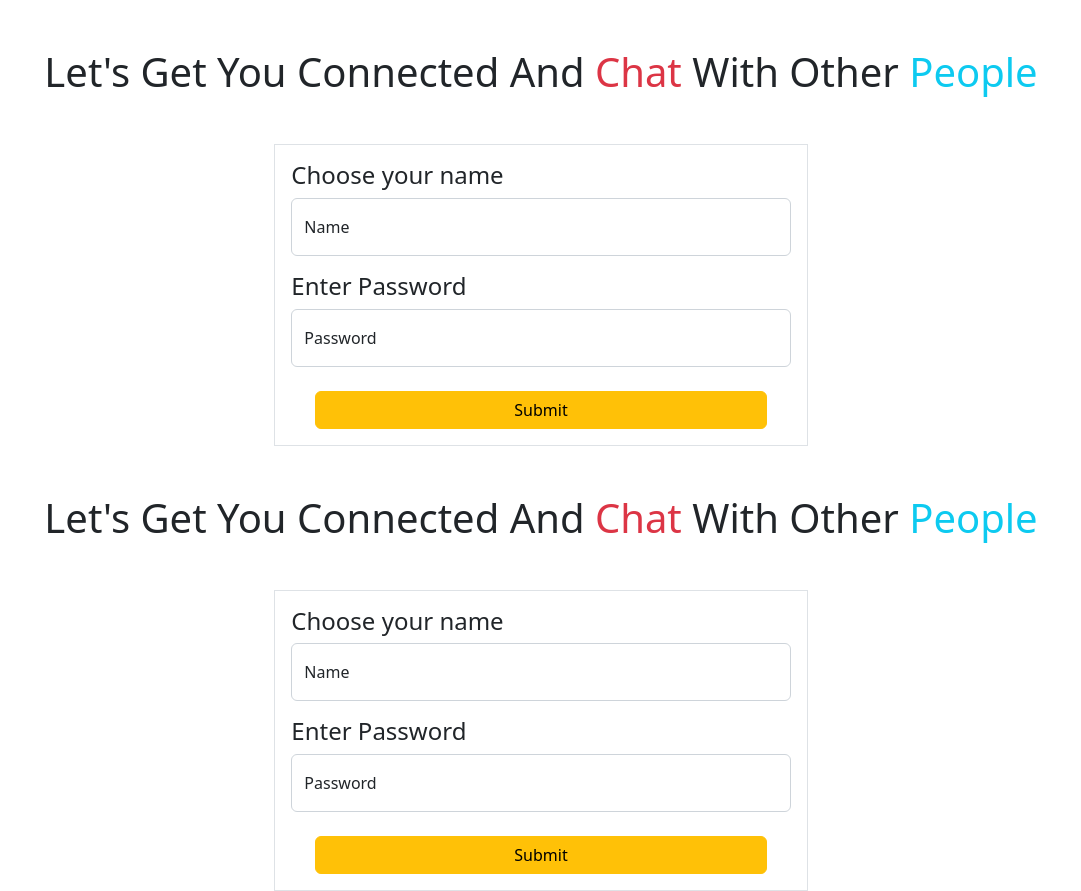
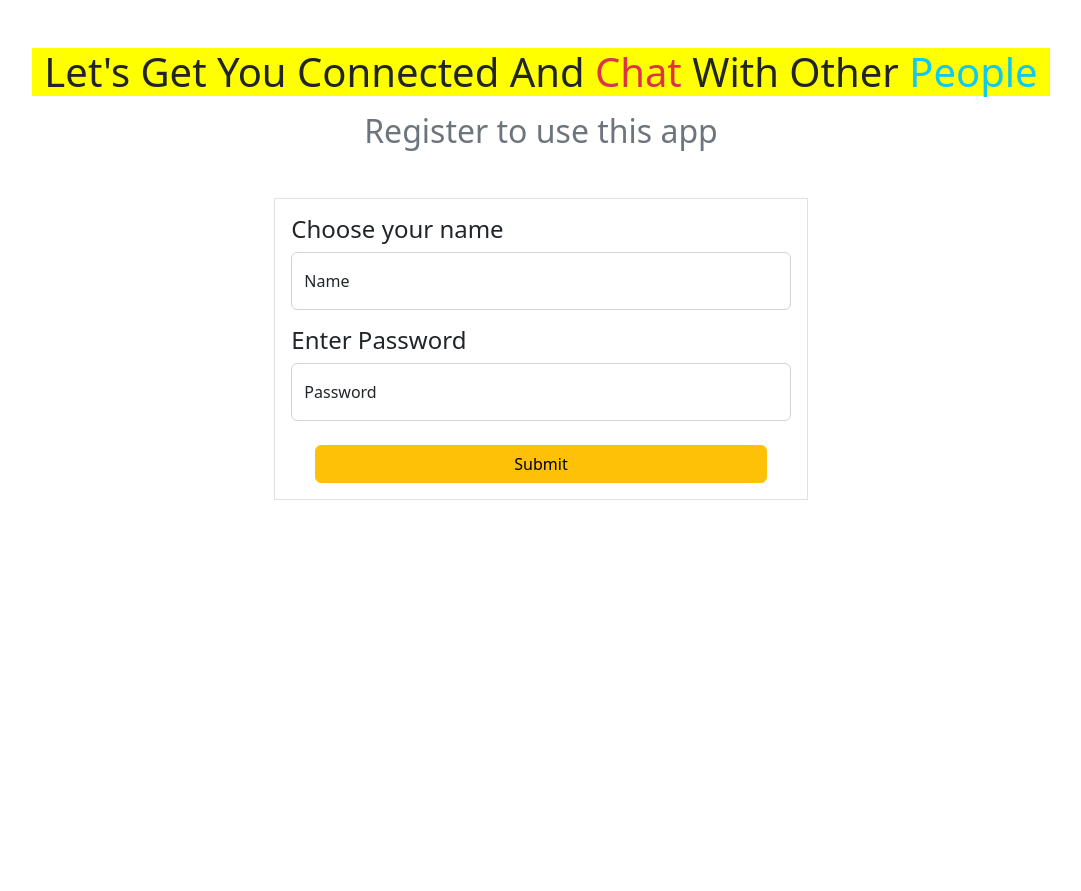
Before and after one commit to krunal-panjabi/AKchat, an Angular app in the folder AKchatApp/: page /register in a window 1280 px wide. Before the commit this address led to /. Shown: the whole page, without its empty margins (99-1180 px from the left). After the commit the page ends 800 px from the top, so only its background shows below. Built offline with nearby package versions, Linux system fonts and the light colour scheme.

Commit message:
login and register

```diff
--- a/AKchatApp/package.json
+++ b/AKchatApp/package.json
@@ -11,6 +11,7 @@
   "private": true,
   "dependencies": {
     "@angular/animations": "^14.2.0",
+    "@angular/cli": "^16.1.6",
     "@angular/common": "^14.2.0",
     "@angular/compiler": "^14.2.0",
     "@angular/core": "^14.2.0",
@@ -29,7 +30,6 @@
   },
   "devDependencies": {
     "@angular-devkit/build-angular": "^14.2.12",
-    "@angular/cli": "~14.2.12",
     "@angular/compiler-cli": "^14.2.0",
     "@types/jasmine": "~4.0.0",
     "jasmine-core": "~4.3.0",
--- a/AKchatApp/src/app/Models/users.ts
+++ b/AKchatApp/src/app/Models/users.ts
@@ -1,5 +1,5 @@
 export interface user
 {
-name: string,
+username: string,
 password : string
 }
--- a/AKchatApp/src/app/app-routing.module.ts
+++ b/AKchatApp/src/app/app-routing.module.ts
@@ -1,7 +1,12 @@
 import { NgModule } from '@angular/core';
 import { RouterModule, Routes } from '@angular/router';
+import { RegisterationPageComponent } from './registeration-page/registeration-page.component';
+import { LoginPageComponent } from './login-page/login-page.component';
 
-const routes: Routes = [];
+const routes: Routes = [
+  { path: '', component: LoginPageComponent },
+  { path: 'register', component: RegisterationPageComponent }
+];
 
 @NgModule({
   imports: [RouterModule.forRoot(routes)],
--- a/AKchatApp/src/app/app.component.html
+++ b/AKchatApp/src/app/app.component.html
@@ -1,3 +1 @@
-
- <app-login-page></app-login-page>
-<app-registeration-page></app-registeration-page>
+<router-outlet></router-outlet>
--- a/AKchatApp/src/app/login-page/login-page.component.html
+++ b/AKchatApp/src/app/login-page/login-page.component.html
@@ -1,6 +1,8 @@
 <div class="text-center mt-5">
     <h1>Let's Get You Connected And <span class="text-danger"> Chat</span> With Other <span class="text-info"> People</span></h1>
 </div>
+
+<div class="text-center mt-3"><h2 class="text-secondary">Log-in to use this app</h2></div>
 
 <div class="d-flex justify-content-center mt-5">
     <div class="col-12 col-lg-5">
@@ -8,7 +10,7 @@
             <form [formGroup]="userForm"(ngSubmit)="submitForm()" autocomplete="off" class="p-3 border">
                 <h4>Choose your name</h4>
                 <div class="form-floating mb-3">
-                    <input formControlName="name" type="text" class="form-control" placeholder="Name"
+                    <input formControlName="username" type="text" class="form-control" placeholder="Name"
                     [class.is-invalid]="submitted && userForm.get('name')?.errors">
                     <label for="Name">Name</label>
                     <span class="text-danger" *ngIf="submitted && userForm.get('name')?.hasError('required')">
@@ -49,7 +51,10 @@
                 <div class="d-grid mt-4 px-4">
                     <button class="btn btn-warning" type="submit">Submit</button>
                 </div>
+                <div class="d-flex justify-content-center mt-3">
+                    <button class="btn btn-primary" [routerLink]="['/register']">Register</button >
 
+                </div>
             </form>
         </main>
     </div>
--- a/AKchatApp/src/app/login-page/login-page.component.ts
+++ b/AKchatApp/src/app/login-page/login-page.component.ts
@@ -13,12 +13,13 @@ export class LoginPageComponent implements OnInit {
   constructor(private formBuilder : FormBuilder ,private service : UsersService) { }
 
   ngOnInit(): void {
+    this.userForm.reset();
     this.initializeForm();
   }
   initializeForm(){
     this.userForm = this.formBuilder.group({
-      name : ['' ,[Validators.required,Validators.minLength(3),Validators.maxLength(15)]],
-      password : ['' ,[Validators.required]],
+      username : [null ,[Validators.required,Validators.minLength(3),Validators.maxLength(15)]],
+      password : [null ,[Validators.required]],
     })
   }
 
@@ -29,6 +30,7 @@ export class LoginPageComponent implements OnInit {
       this.service.postData(this.userForm.value).subscribe(data =>{
         alert("added");
         console.log(data);
+        this.userForm.reset();
       })
     }
   }
--- a/AKchatApp/src/app/registeration-page/registeration-page.component.css
+++ b/AKchatApp/src/app/registeration-page/registeration-page.component.css
@@ -0,0 +1,5 @@
+.reg-title{
+    width: fit-content;
+    background-color: yellow;
+
+}
--- a/AKchatApp/src/app/registeration-page/registeration-page.component.html
+++ b/AKchatApp/src/app/registeration-page/registeration-page.component.html
@@ -1,6 +1,7 @@
-<div class="text-center mt-5">
-    <h1>Let's Get You Connected And <span class="text-danger"> Chat</span> With Other <span class="text-info"> People</span></h1>
+<div class="container text-center mt-5 reg-title" >
+    <h1 style="">Let's Get You Connected And <span class="text-danger"> Chat</span> With Other <span class="text-info"> People</span></h1>
 </div>
+<div class="text-center mt-3"><h2 class="text-secondary">Register to use this app</h2></div>
 
 <div class="d-flex justify-content-center mt-5">
     <div class="col-12 col-lg-5">
@@ -8,7 +9,7 @@
             <form [formGroup]="userForm"(ngSubmit)="submitForm()" autocomplete="off" class="p-3 border">
                 <h4>Choose your name</h4>
                 <div class="form-floating mb-3">
-                    <input formControlName="name" type="text" class="form-control" placeholder="Name"
+                    <input formControlName="username" type="text" class="form-control" placeholder="Name"
                     [class.is-invalid]="submitted && userForm.get('name')?.errors">
                     <label for="Name">Name</label>
                     <span class="text-danger" *ngIf="submitted && userForm.get('name')?.hasError('required')">
--- a/AKchatApp/src/app/registeration-page/registeration-page.component.ts
+++ b/AKchatApp/src/app/registeration-page/registeration-page.component.ts
@@ -1,5 +1,7 @@
 import { Component, OnInit } from '@angular/core';
 import { FormBuilder, FormGroup, Validators } from '@angular/forms';
+import { UsersService } from '../users.service';
+
 
 @Component({
   selector: 'app-registeration-page',
@@ -9,14 +11,14 @@ import { FormBuilder, FormGroup, Validators } from '@angular/forms';
 export class RegisterationPageComponent implements OnInit {
   userForm : FormGroup = new FormGroup({});
   submitted = false;
-  constructor(private formBuilder : FormBuilder) { }
+  constructor(private formBuilder : FormBuilder,private service : UsersService) { }
 
   ngOnInit(): void {
     this.initializeForm();
   }
   initializeForm(){
     this.userForm = this.formBuilder.group({
-      name : ['' ,[Validators.required,Validators.minLength(3),Validators.maxLength(15)]],
+      username : ['' ,[Validators.required,Validators.minLength(3),Validators.maxLength(15)]],
       password : ['' ,[Validators.required]],
     })
   }
@@ -25,7 +27,11 @@ export class RegisterationPageComponent implements OnInit {
     this.submitted = true ;
 
     if(this.userForm.valid){
-      console.log(this.userForm.value)
+      this.service.postData(this.userForm.value).subscribe(data =>{
+        alert("added");
+        console.log(data);
+        this.userForm.reset();
+      })
     }
   }
 
--- a/AKchatApp/src/app/users.service.ts
+++ b/AKchatApp/src/app/users.service.ts
@@ -8,12 +8,10 @@ import { environment } from 'src/environments/environment';
   // providedIn: 'root'
 )
 export class UsersService {
-  readonly url = "http://localhost:5232/"
+  readonly url = "https://localhost:7239/"
   constructor(private http:HttpClient) { }
 
-  public postData(User: any): Observable<any> {
-    return this.http.post(this.url,User);
-    // (`${environment.apiUrl}Admin/UserLogin`,  data );
-
+  public postData(User: user): Observable<any> {
+    return this.http.post(`${environment.apiUrl}User/Register`, User );
   }
 }
--- a/AKchatApp/src/environments/environment.ts
+++ b/AKchatApp/src/environments/environment.ts
@@ -4,5 +4,5 @@
 
 export const environment = {
   production: false,
-  apiUrl:'http://localhost:5232/api/'
+  apiUrl:'https://localhost:7239/api/'
 };
```
Also changed, not shown: 3 other files (tests, documents, lock files or other folders).
